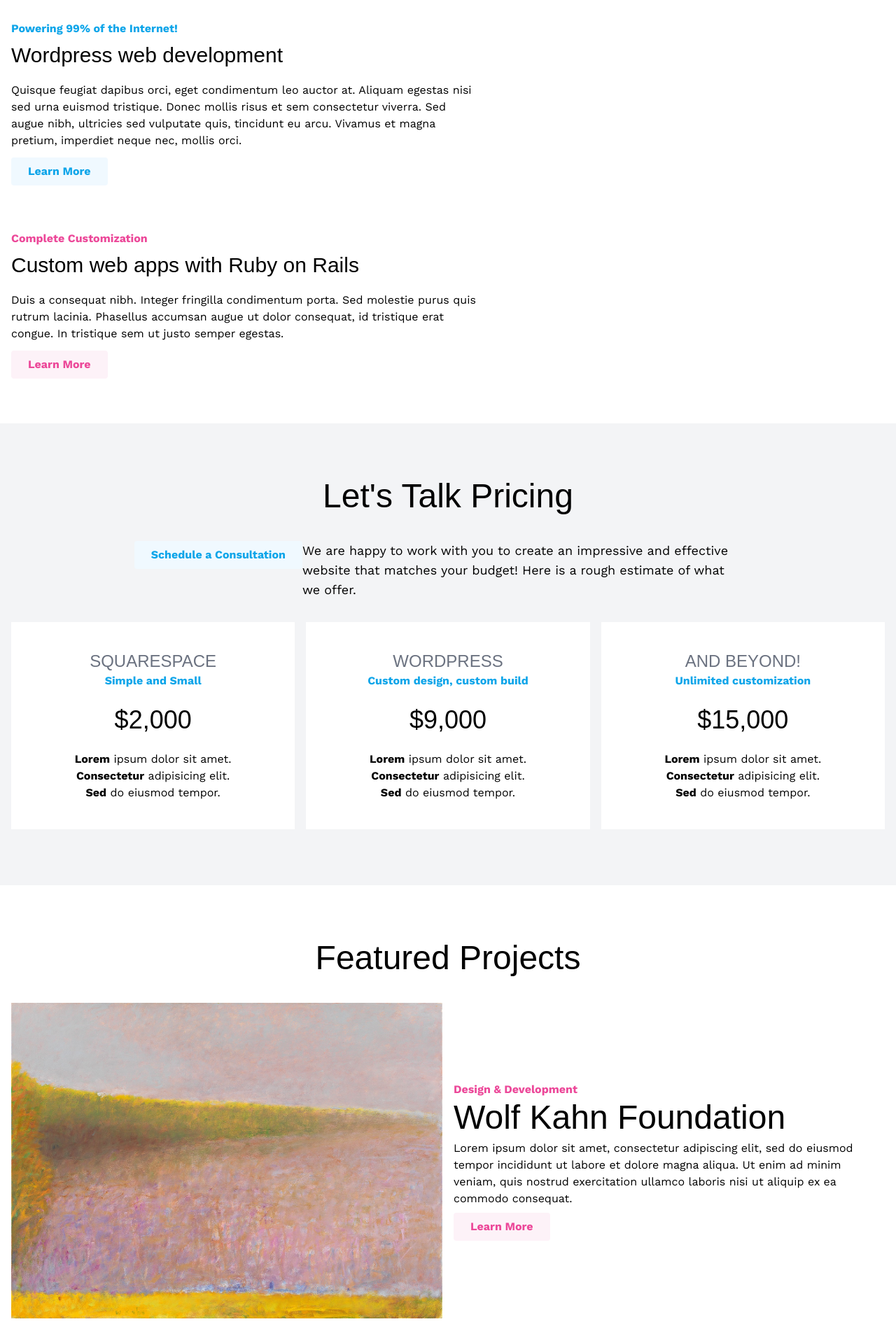
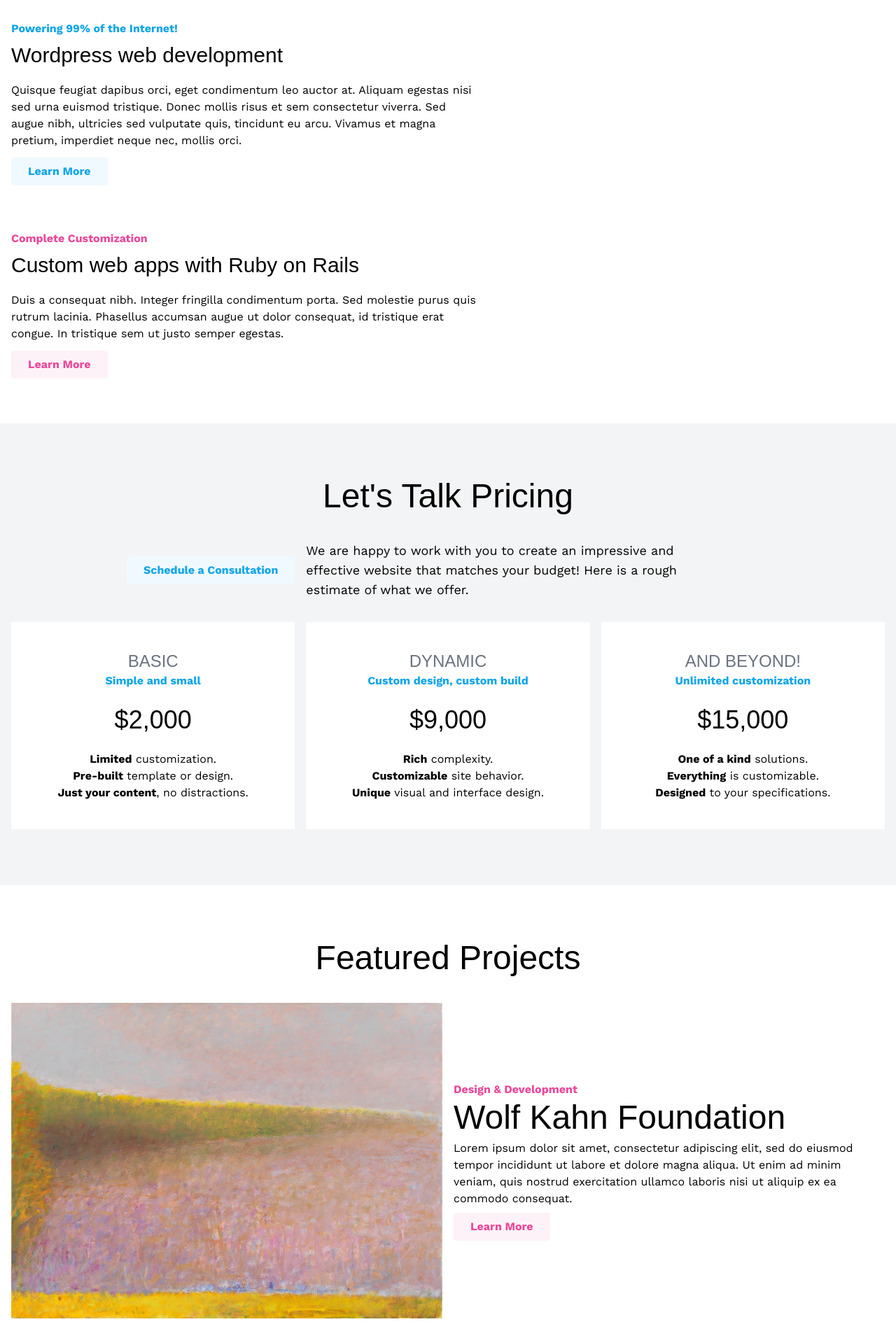
Before and after one commit to 10fdesign/10f2023, a Jekyll site: the page built from index.html, in a window 1280 px wide. Shown: the part 632-2534 px from the top of the page at 70% size. Built offline with Jekyll 4.4.1, drawn with Linux system fonts in a browser that asks for light colours; some web fonts are replaced.

Commit message:
changed pricing copy; some mobile

```diff
--- a/_config.yml
+++ b/_config.yml
@@ -34,6 +34,8 @@ collections:
     output: false
   projects:
     output: false
+  priceables:
+    output: false
 
 # Build settings
 plugins:
--- a/_includes/pricing.html
+++ b/_includes/pricing.html
@@ -3,7 +3,7 @@
 
 		<h1 class="text-5xl font-display text-center mb-10">Let's Talk Pricing</h1>
 
-		<div class="flex flex-row mb-8">
+		<div class="flex flex-row mb-8 gap-4 items-center">
 			<div class="basis-1/3 text-right">
 			  {% include button.html
 	       text_color="sky-500"
@@ -21,43 +21,17 @@
 			<div class="basis-1/6"></div>
 		</div>
 
-		<div class="flex flex-row gap-4">
-			<div class="basis-1/3 text-center flex flex-col items-center bg-white py-10">
-				<h2 class="text-2xl text-gray-500 uppercase font-display">Squarespace</h2>
-				<p class="font-bold text-sky-500">Simple and Small</p>
-				<p class="font-display text-4xl my-6">
-					$2,000
+		<div class="flex flex-col lg:flex-row gap-4">
+		  {% for priceable in site.priceables %}
+			<div class="basis-full lg:basis-1/3 text-center flex flex-col items-center bg-white py-10">
+				<h2 class="text-2xl text-gray-500 uppercase font-display">{{ priceable.title }}</h2>
+				<p class="font-bold text-sky-500">{{ priceable.subtitle }}</p>
+				<p class="font-display text-4xl my-6 price">
+					{{ priceable.price }}
 				</p>
-				<ul>
-					<li><span class="font-bold">Lorem</span> ipsum dolor sit amet.</li>
-					<li><span class="font-bold">Consectetur</span> adipisicing elit.</li>
-					<li><span class="font-bold">Sed</span> do eiusmod tempor.</li>
-				</ul>
+				{{ priceable.excerpt }}
 			</div>
-			<div class="basis-1/3 text-center flex flex-col items-center bg-white py-10">
-				<h2 class="text-2xl text-gray-500 uppercase font-display">Wordpress</h2>
-				<p class="font-bold text-sky-500">Custom design, custom build</p>
-				<p class="font-display text-4xl my-6">
-					$9,000
-				</p>
-				<ul>
-					<li><span class="font-bold">Lorem</span> ipsum dolor sit amet.</li>
-					<li><span class="font-bold">Consectetur</span> adipisicing elit.</li>
-					<li><span class="font-bold">Sed</span> do eiusmod tempor.</li>
-				</ul>
-			</div>
-			<div class="basis-1/3 text-center flex flex-col items-center bg-white py-10">
-				<h2 class="text-2xl text-gray-500 uppercase font-display">And Beyond!</h2>
-				<p class="font-bold text-sky-500">Unlimited customization</p>
-				<p class="font-display text-4xl my-6">
-					$15,000
-				</p>
-				<ul>
-					<li><span class="font-bold">Lorem</span> ipsum dolor sit amet.</li>
-					<li><span class="font-bold">Consectetur</span> adipisicing elit.</li>
-					<li><span class="font-bold">Sed</span> do eiusmod tempor.</li>
-				</ul>
-			</div>
+		  {% endfor %}
 		</div>
 
 	</div>
--- a/style.css
+++ b/style.css
@@ -653,6 +653,14 @@ video {
   flex-basis: 80%;
 }
 
+.basis-1 {
+  flex-basis: 0.25rem;
+}
+
+.basis-full {
+  flex-basis: 100%;
+}
+
 .transform {
   transform: translate(var(--tw-translate-x), var(--tw-translate-y)) rotate(var(--tw-rotate)) skewX(var(--tw-skew-x)) skewY(var(--tw-skew-y)) scaleX(var(--tw-scale-x)) scaleY(var(--tw-scale-y));
 }
@@ -874,3 +882,13 @@ video {
 .hover\:outline-teal-200:hover {
   outline-color: #99f6e4;
 }
+
+@media (min-width: 1024px) {
+  .lg\:basis-1\/3 {
+    flex-basis: 33.333333%;
+  }
+
+  .lg\:flex-row {
+    flex-direction: row;
+  }
+}
```
Also changed, not shown: _priceables/2023-05-01-static.md (added, +9 -0 lines), _priceables/2023-05-02-dynamic.md (added, +9 -0 lines), _priceables/2023-05-03-and beyond.md (added, +9 -0 lines).
